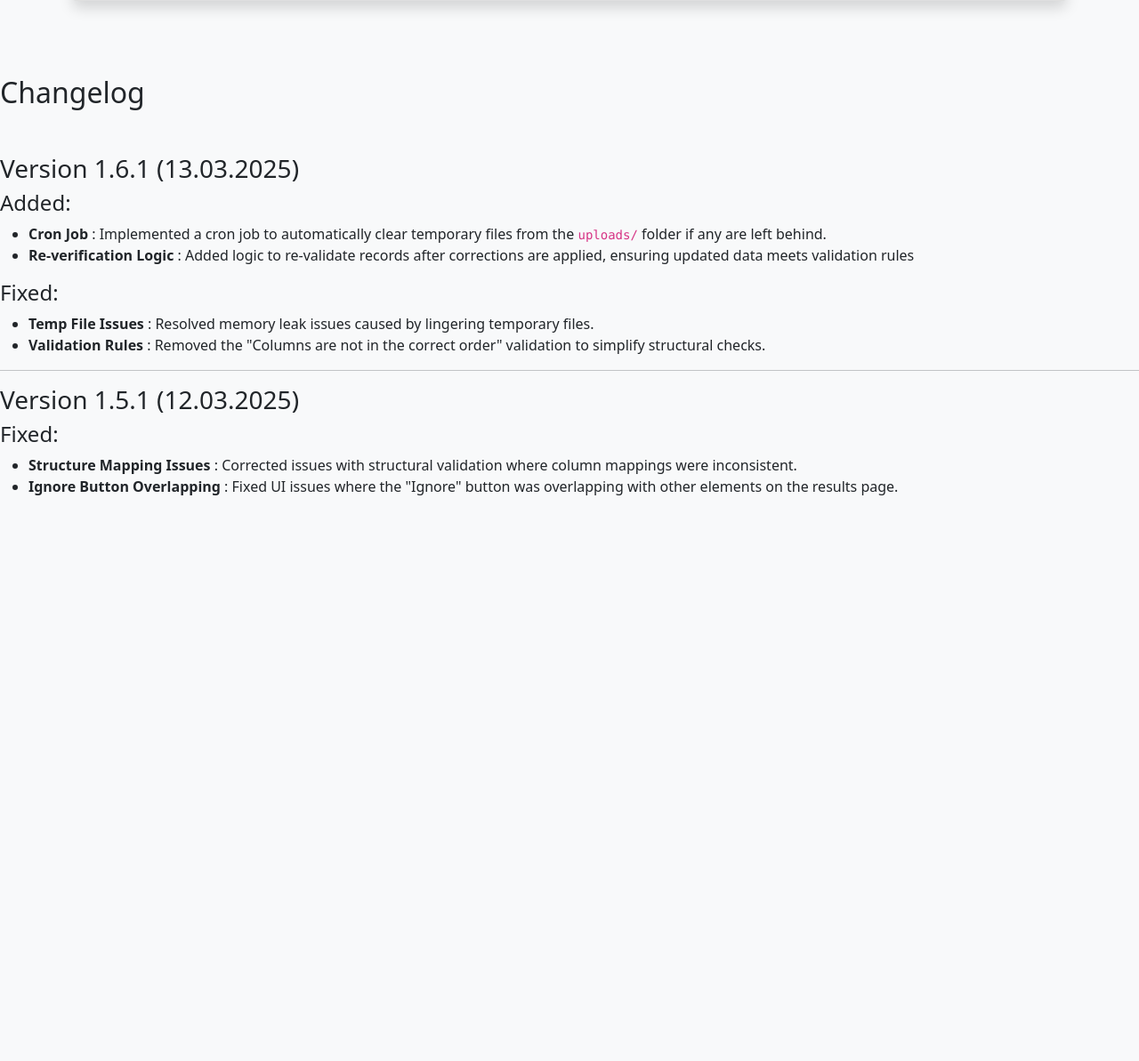
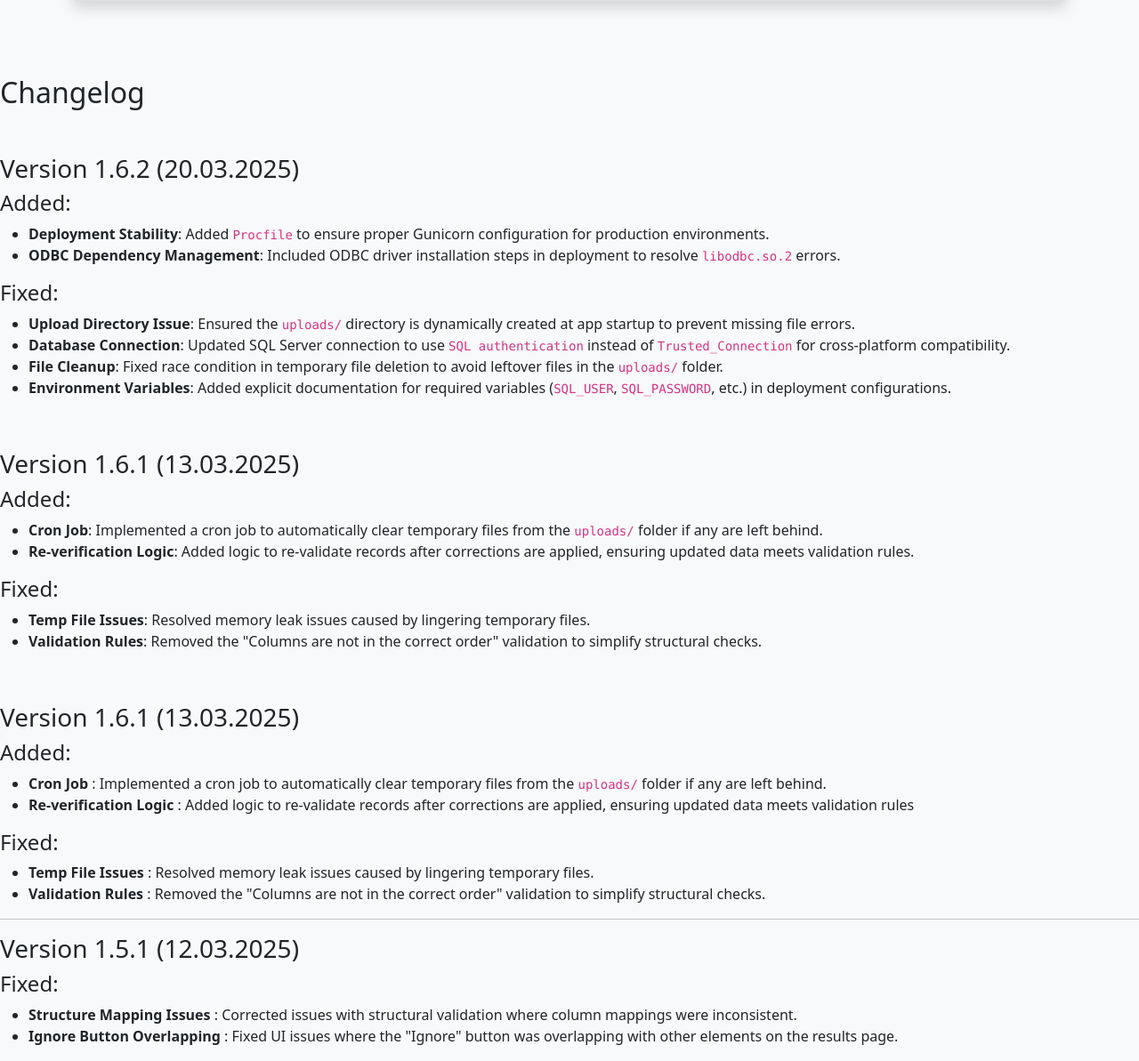
Before and after one commit to Pradyumna-yes/ICS-Data_Preparation, a Flask app: page / in a window 1280 px wide. Shown: the part 380-1573 px from the top of the page at 89% size. Before the commit the page ends 937 px from the top, so only its background shows below. Run offline with Flask 3, Linux system fonts and the light colour scheme.

Commit message:
Update index.html

```diff
--- a/templates/index.html
+++ b/templates/index.html
@@ -48,6 +48,38 @@
 <h3 data-spm-anchor-id="a2ty_o01.29997173.0.i61.189ec921vsCNRO">&nbsp;</h3>
 <h3 data-spm-anchor-id="a2ty_o01.29997173.0.i61.189ec921vsCNRO">&nbsp;</h3>
 <h2>Changelog</h2>
+
+<h3 data-spm-anchor-id="a2ty_o01.29997173.0.i61.189ec921vsCNRO">&nbsp;</h3>
+<h3 data-spm-anchor-id="a2ty_o01.29997173.0.i61.189ec921vsCNRO">Version 1.6.2 (20.03.2025)</h3>
+
+<h4>Added:</h4>
+<ul>
+<li><strong>Deployment Stability</strong>: Added <code>Procfile</code> to ensure proper Gunicorn configuration for production environments.</li>
+<li><strong>ODBC Dependency Management</strong>: Included ODBC driver installation steps in deployment to resolve <code>libodbc.so.2</code> errors.</li>
+</ul>
+
+<h4>Fixed:</h4>
+<ul>
+<li><strong>Upload Directory Issue</strong>: Ensured the <code>uploads/</code> directory is dynamically created at app startup to prevent missing file errors.</li>
+<li><strong>Database Connection</strong>: Updated SQL Server connection to use <code>SQL authentication</code> instead of <code>Trusted_Connection</code> for cross-platform compatibility.</li>
+<li><strong>File Cleanup</strong>: Fixed race condition in temporary file deletion to avoid leftover files in the <code>uploads/</code> folder.</li>
+<li><strong>Environment Variables</strong>: Added explicit documentation for required variables (<code>SQL_USER</code>, <code>SQL_PASSWORD</code>, etc.) in deployment configurations.</li>
+</ul>
+
+<h3 data-spm-anchor-id="a2ty_o01.29997173.0.i61.189ec921vsCNRO">&nbsp;</h3>
+<h3 data-spm-anchor-id="a2ty_o01.29997173.0.i61.189ec921vsCNRO">Version 1.6.1 (13.03.2025)</h3>
+
+<h4>Added:</h4>
+<ul>
+<li><strong>Cron Job</strong>: Implemented a cron job to automatically clear temporary files from the <code class="codespan cursor-pointer z-[9] relative">uploads/</code> folder if any are left behind.</li>
+<li><strong>Re-verification Logic</strong>: Added logic to re-validate records after corrections are applied, ensuring updated data meets validation rules.</li>
+</ul>
+<h4>Fixed:</h4>
+<ul>
+<li><strong>Temp File Issues</strong>: Resolved memory leak issues caused by lingering temporary files.</li>
+<li><strong>Validation Rules</strong>: Removed the "Columns are not in the correct order" validation to simplify structural checks.</li>
+</ul>
+
 <h3 data-spm-anchor-id="a2ty_o01.29997173.0.i61.189ec921vsCNRO">&nbsp;</h3>
 <h3 data-spm-anchor-id="a2ty_o01.29997173.0.i61.189ec921vsCNRO">Version 1.6.1 (13.03.2025)</h3>
 
```
